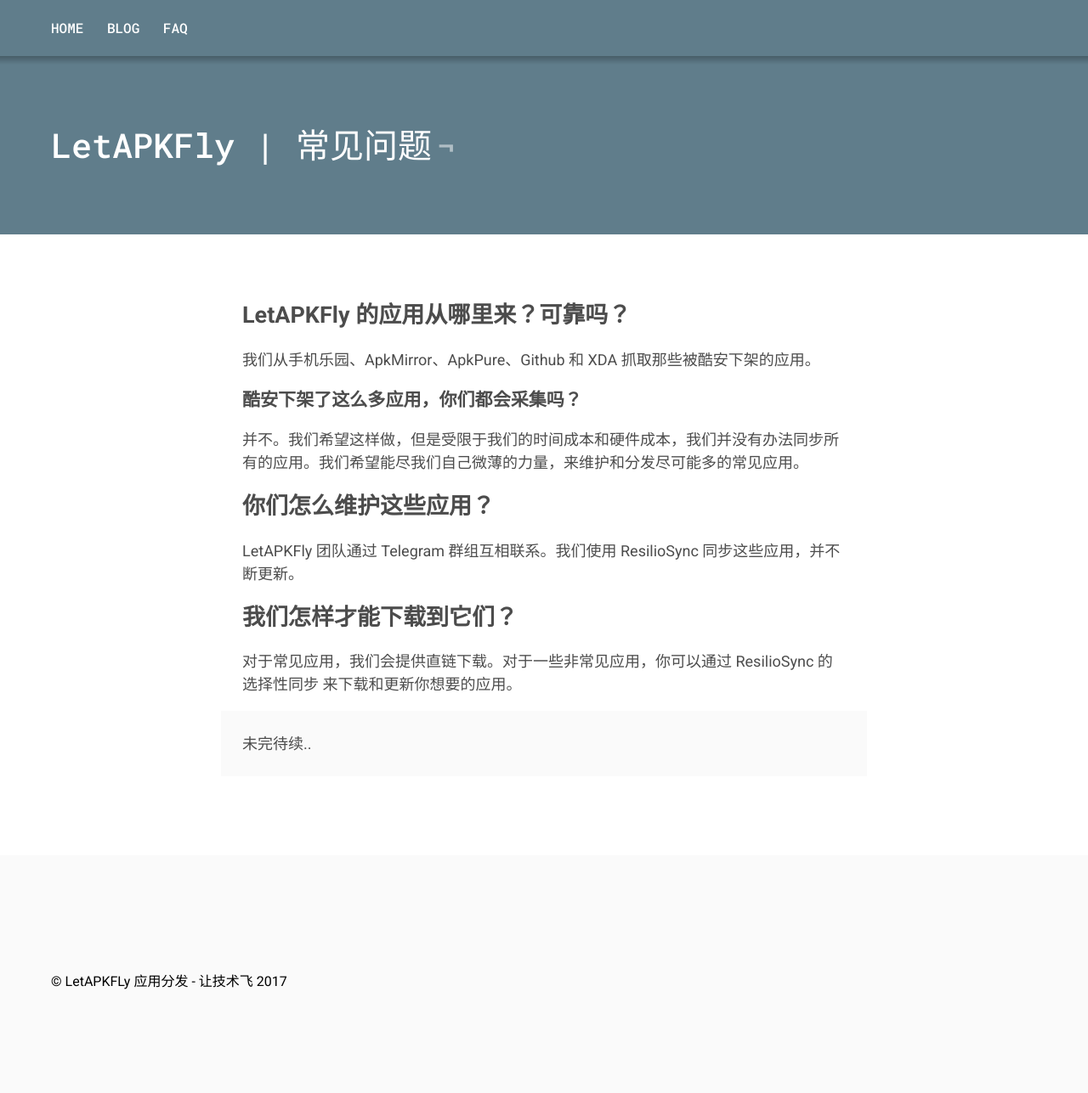
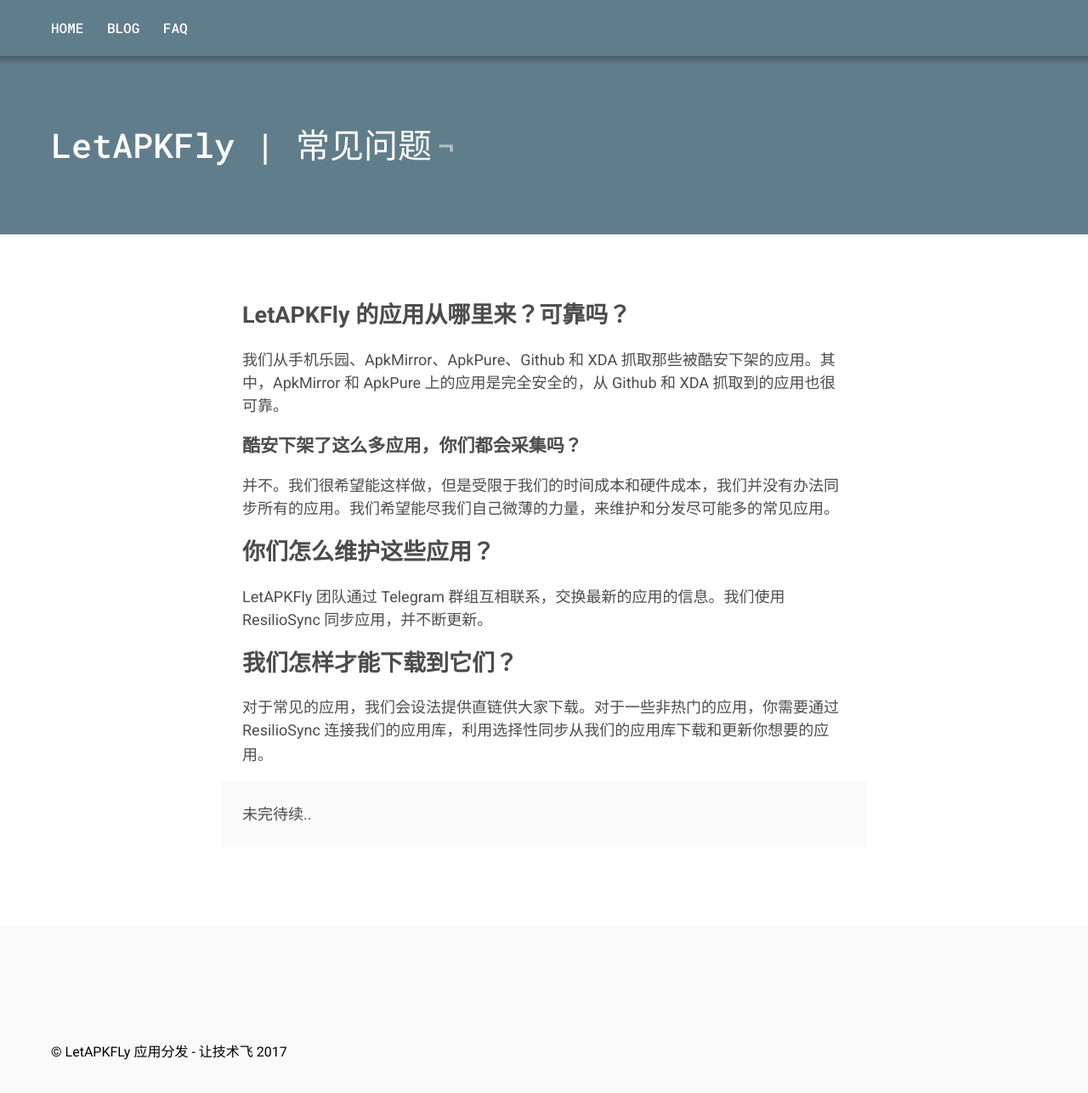
Before and after one commit to neoFelhz/LetAPKFly, a Jekyll site: the page built from _pages/faq.md, in a window 1280 px wide and 1390 px high. Shown: the top 1287 px of the window at 85% size. Built offline with Jekyll 4.4.1, drawn with Linux system fonts in a browser that asks for light colours.

Commit message:
update the FAQ

```diff
--- a/_pages/faq.md
+++ b/_pages/faq.md
@@ -6,18 +6,18 @@
 
 ## LetAPKFly 的应用从哪里来？可靠吗？
 
-我们从手机乐园、ApkMirror、ApkPure、Github 和 XDA 抓取那些被酷安下架的应用。
+我们从手机乐园、ApkMirror、ApkPure、Github 和 XDA 抓取那些被酷安下架的应用。其中，ApkMirror 和 ApkPure 上的应用是完全安全的，从 Github 和 XDA 抓取到的应用也很可靠。
 
 ### 酷安下架了这么多应用，你们都会采集吗？
 
-并不。我们希望这样做，但是受限于我们的时间成本和硬件成本，我们并没有办法同步所有的应用。我们希望能尽我们自己微薄的力量，来维护和分发尽可能多的常见应用。
+并不。我们很希望能这样做，但是受限于我们的时间成本和硬件成本，我们并没有办法同步所有的应用。我们希望能尽我们自己微薄的力量，来维护和分发尽可能多的常见应用。
 
 ## 你们怎么维护这些应用？
 
-LetAPKFly 团队通过 Telegram 群组互相联系。我们使用 ResilioSync 同步这些应用，并不断更新。
+LetAPKFly 团队通过 Telegram 群组互相联系，交换最新的应用的信息。我们使用 ResilioSync 同步应用，并不断更新。
 
 ## 我们怎样才能下载到它们？
 
-对于常见应用，我们会提供直链下载。对于一些非常见应用，你可以通过 ResilioSync 的 选择性同步 来下载和更新你想要的应用。
+对于常见的应用，我们会设法提供直链供大家下载。对于一些非热门的应用，你需要通过 ResilioSync 连接我们的应用库，利用`选择性同步`从我们的应用库下载和更新你想要的应用。
 
 > 未完待续..
```
